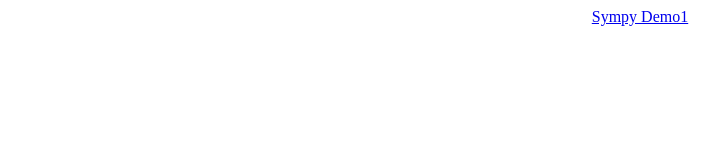
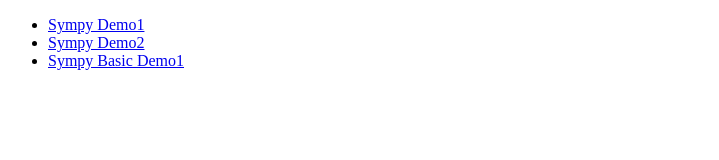
Before and after one commit to anthonylai510/jupyterNoteBookDemo, a plain HTML site: page index.html in a window 1280 px wide. Shown: the whole page, without its empty margins (0-719 px from the left). Drawn offline with Linux system fonts and the light colour scheme.

Commit message:
upload new Sympy Basic Demo1
upload new Sympy Basic Demo1

```diff
--- a/index.html
+++ b/index.html
@@ -5,12 +5,14 @@
 	</head>
 
 	<body>
-		<center>
-			<div id="myDiv">
-				<a href="https://github.com/anthonylai510/jupyterNoteBookDemo/blob/master/notebook/SympyDemo1.ipynb">Sympy Demo1</a>
-				<!-- <a href="./notebook/SympyDemo1.ipynb">Sympy Demo1</a> -->
-			</div>
-		</center>
+		<div id="myDiv">
+			<ul>
+			  <li><a href="https://github.com/anthonylai510/jupyterNoteBookDemo/blob/master/notebook/SympyDemo1.ipynb">Sympy Demo1</a></li>
+			  <li><a href="https://github.com/anthonylai510/jupyterNoteBookDemo/blob/master/notebook/SympyDemo2.ipynb">Sympy Demo2</a></li>
+			  <li><a href="https://github.com/anthonylai510/jupyterNoteBookDemo/blob/master/notebook/Sympy_Basic_Demo1.ipynb">Sympy Basic Demo1</a></li>
+			</ul>
+			<!-- <a href="./notebook/SympyDemo1.ipynb">Sympy Demo1</a> -->
+		</div>
 		<br>
 	</body>
 </html>
```
Also changed, not shown: 2 other files.
